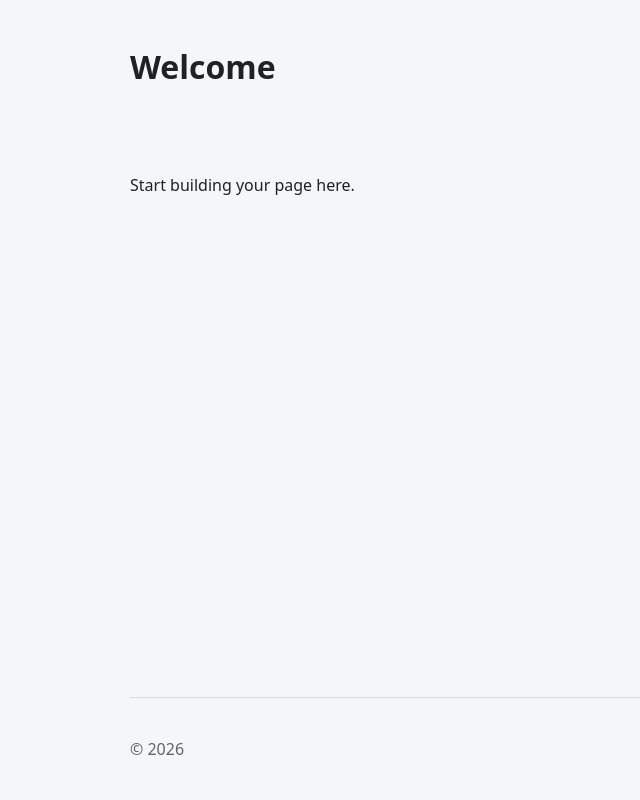
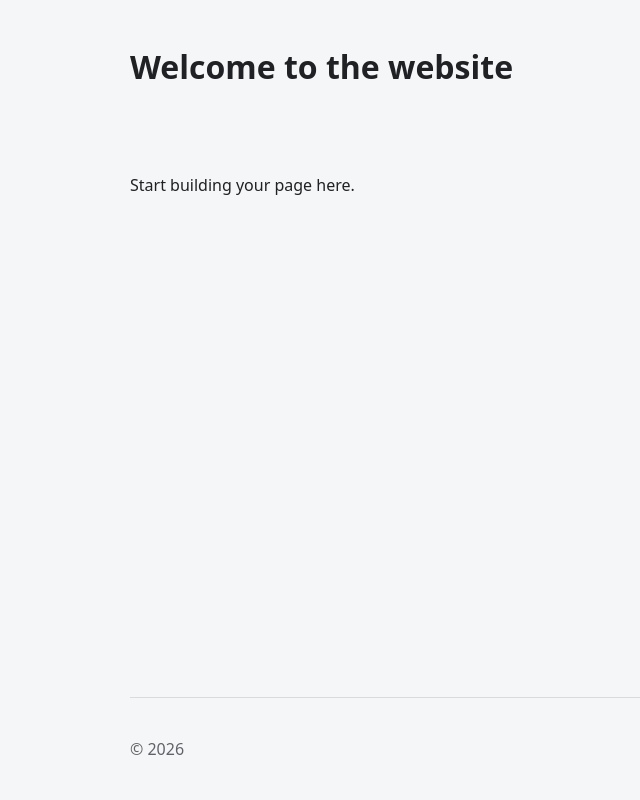
Before and after one commit to Hopverkefni2/verkefni2, a plain HTML site: page Hopverkefni 2/index.html in a window 1280 px wide. Shown: the whole page, without its empty margins (30-670 px from the left). Drawn offline with Linux system fonts and the light colour scheme.

Commit message:
First test commit

```diff
--- a/Hopverkefni 2/index.html
+++ b/Hopverkefni 2/index.html
@@ -9,7 +9,7 @@
   </head>
   <body>
     <header>
-      <h1>Welcome</h1>
+      <h1>Welcome to the website</h1>
     </header>
 
     <main>
```
